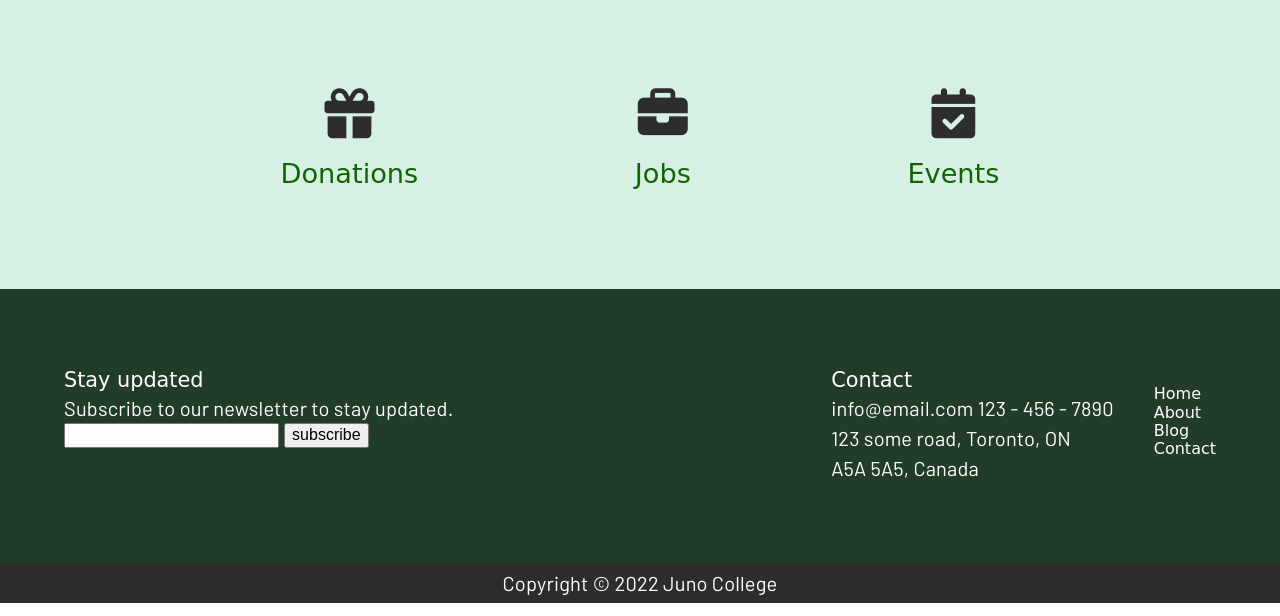
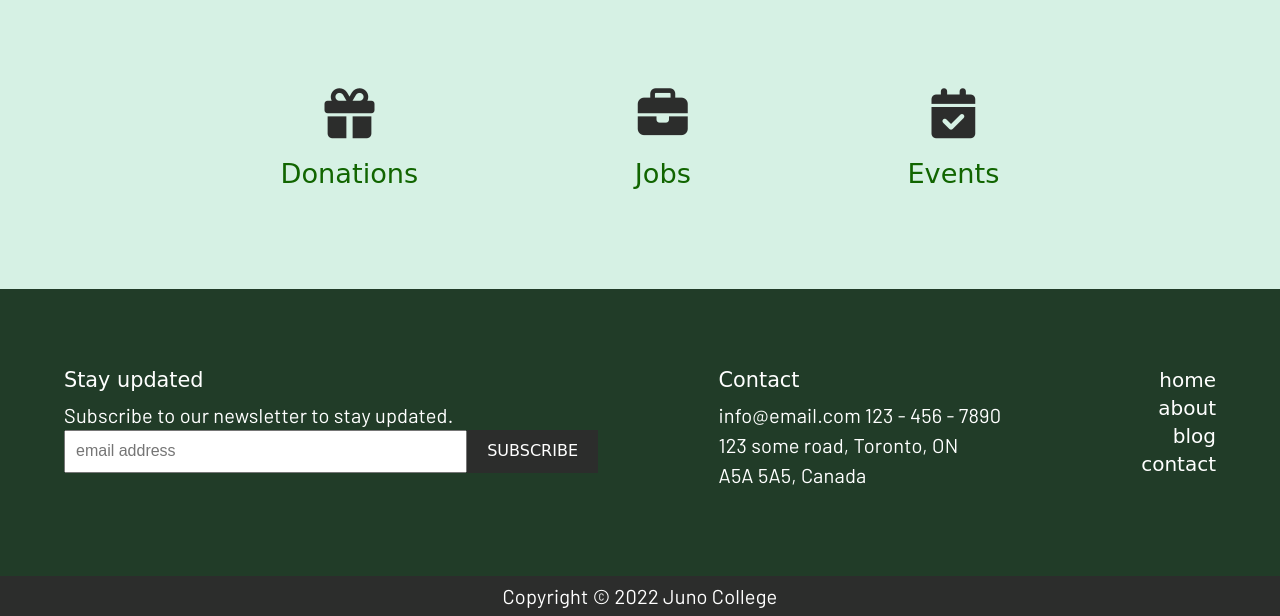
Before and after one commit to pocket0079/assignmentOne, a plain HTML site: page index.html in a window 1280 px wide. Shown: the part 2486-3102 px from the top of the page. Drawn offline with Linux system fonts and the light colour scheme; a web font is replaced by a local one.

Commit message:
finished styling footer section and desktop site

```diff
--- a/index.html
+++ b/index.html
@@ -128,11 +128,11 @@
             <div class="wrapper footerFlexContainer">
                 <div class="stayUpdated">
                     <h4  class="footerHeading">Stay updated</h4>
-                    <p class="bodyText">Subscribe to our newsletter to stay updated.</p>
+                    <p class="bodyText subscribeSentence">Subscribe to our newsletter to stay updated.</p>
+
                     <form action="#">
                         <label for="email" aria-placeholder="email address"></label>
-                        <input type="email" id="email" name="email">
-                        <input type="submit" value="subscribe" class="subscribeButton">
+                        <input type="email" id="email" name="email" placeholder="email address" class="emailField"><input type="submit" value="subscribe" class="subscribeButton">
                     </form>
                 </div>
 
@@ -147,10 +147,10 @@
 
                     <nav class="footerNav">
                         <ul>
-                        <li><a href="#">Home</a></li>
-                        <li><a href="#newFriends">About</a></li>
-                        <li><a href="#blog">Blog</a></li>
-                        <li><a href="#">Contact</a></li>
+                            <li><a href="#">home</a></li>
+                            <li><a href="#newFriends">about</a></li>
+                            <li><a href="#blog">blog</a></li>
+                            <li><a href="#">contact</a></li>
                         </ul>
                     </nav>
                 </div>
--- a/styles/sass/_footer.scss
+++ b/styles/sass/_footer.scss
@@ -17,6 +17,34 @@ footer{
         flex-direction: row;
     }
 
+    .contactFooter{
+        margin-right: 100px;
+    }
+
+    .footerHeading{
+        padding-bottom: 7px;
+    }
+
+    .emailField {
+        width: 70%;
+        padding: 10px;
+    }
+
+    .subscribeButton {
+    background-color:  $charcoal;
+    border: none;
+    cursor: pointer;
+    padding: 12px 20px;
+}
+
+.footerNav>ul {
+    margin-top: 0;
+
+    li {
+        margin-bottom:  5px;
+    }
+}
+
     .copyright {
         text-align: center;
         background-color: $charcoal;
--- a/styles/sass/_typography.scss
+++ b/styles/sass/_typography.scss
@@ -100,7 +100,14 @@ footer{
         font-size: 1.3rem;
     }
 
-    p{
-        margin: 7px 0;
+    .subscribeButton {
+        font-family: $secondaryFont;
+        text-transform: uppercase;
+        color: $white;
+    }
+
+    .footerNav {
+        font-size: 20px;
+        text-align: end;
     }
 }
```
Also changed, not shown: styles/style.css. Lines whose indentation alone changed are shown as unchanged.
